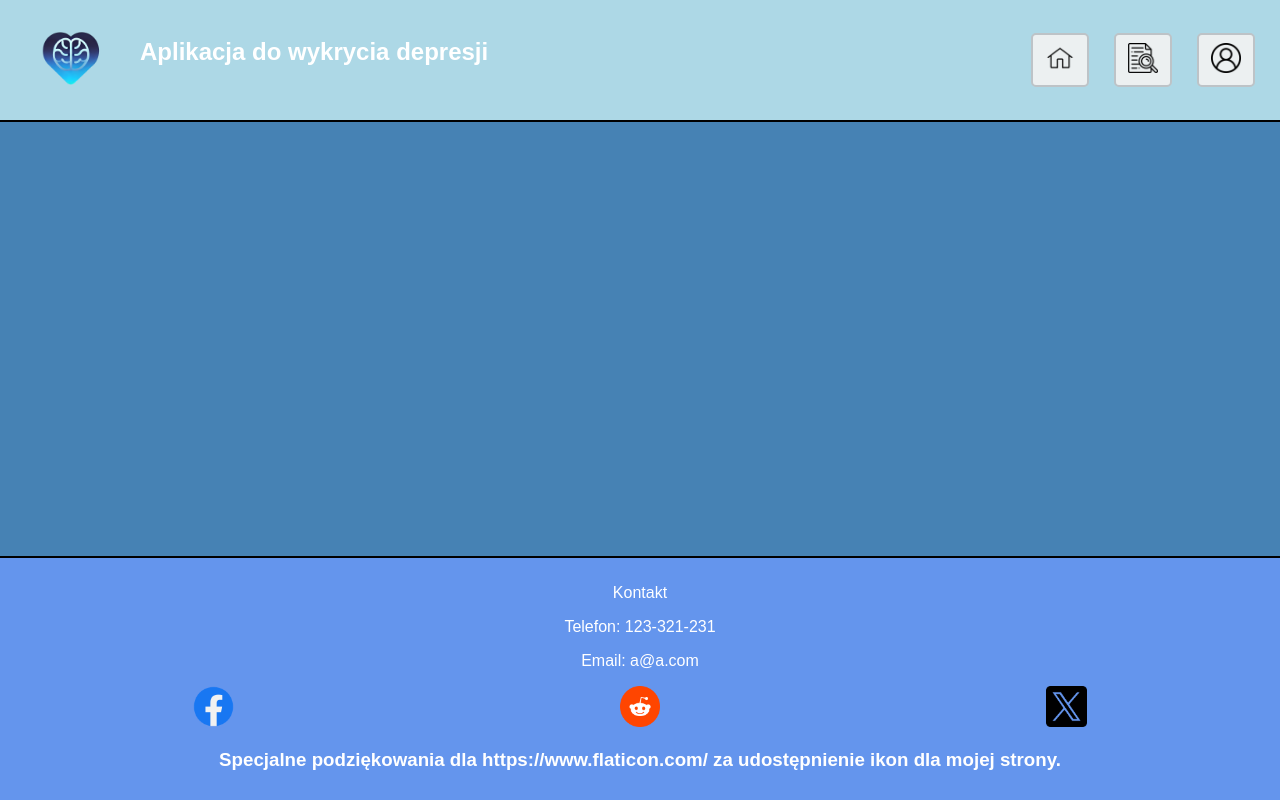
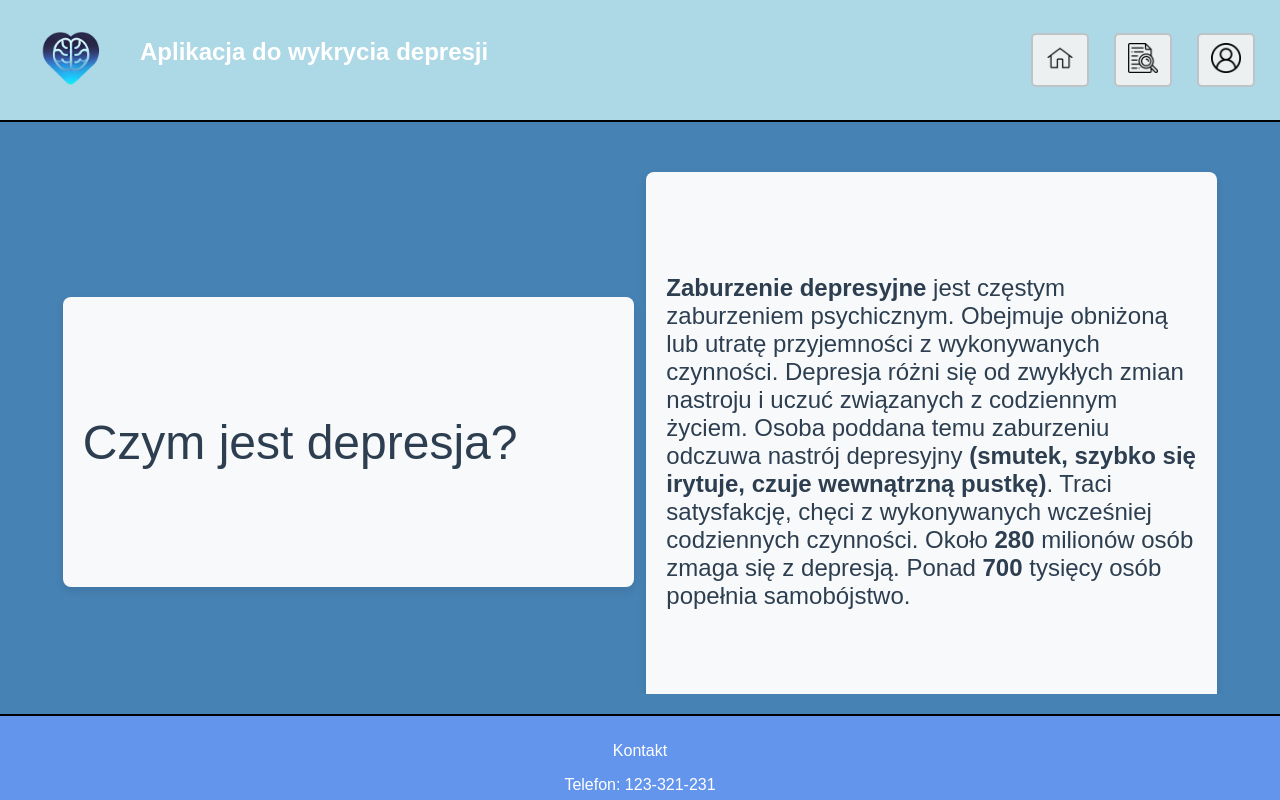
Before and after one commit to HubertKlosowski/Praca_Inzynierska, a Vue app in the folder App/frontend/: page / in a window 1280 px wide. Shown: the top 800 px of the page. Built offline with nearby package versions, Linux system fonts and the light colour scheme.

Commit message:
tworzenie konta i strona glowna

```diff
--- a/App/frontend/src/App.vue
+++ b/App/frontend/src/App.vue
@@ -1,5 +1,5 @@
 <script setup>
-import MainPage from "@/components/MainPage.vue"
+import MainPage from "@/components/RouterView.vue"
 import Footer from "@/components/Footer.vue";
 
 </script>
--- a/App/frontend/src/components/CreateAccount.vue
+++ b/App/frontend/src/components/CreateAccount.vue
@@ -1,5 +1,5 @@
 <script setup>
-import {computed, onMounted, reactive, ref} from "vue"
+import {computed, ref} from "vue"
 import axios from "axios"
 
 const name = ref('')
@@ -9,7 +9,7 @@ const password = ref('')
 const repeat_password = ref('')
 const usertype = ref(0)
 const show_password = ref(true)
-let error_index = ref(-1)
+const error_index = ref(-1)
 
 const showInfo = computed(() => {
   const error_info = [
@@ -18,7 +18,7 @@ const showInfo = computed(() => {
     'BŁĄD!! Hasło nie spełnia wymagań!!',
     'BŁĄD!! Wpisane hasła nie pasują do siebie!!',
     'BŁĄD!! Email nie spełnia wymagań!!',
-    'BŁĄD!! Użytkownik o tej samej nazwie istnieje!!',
+    'BŁĄD!! Użytkownik o tej samej nazwie/emailu istnieje!!',
     'BŁĄD!! Nie udało się dodać użytkownika!!'
   ]
   return error_info[error_index.value]
@@ -27,7 +27,7 @@ const check_password_length = computed(() => password.value.length > 8)
 const at_least_one_number = computed(() => new RegExp('[0-9]').test(password.value))
 const at_least_one_capital = computed(() => new RegExp('[A-Z]').test(password.value))
 const at_least_one_special = computed(() => new RegExp('[!@#$%^&*(),.?":{}|<>]').test(password.value.trim()))
-const check_email = computed(() => new RegExp('^[a-zA-Z0-9._%+-]+@[a-zA-Z0-9.-]+\\.[a-zA-Z]{2,}$').test(email.value.trim()))
+const check_email = computed(() => new RegExp('^[a-zA-Z0-9]+@[a-zA-Z0-9]+\\.[a-zA-Z]{2,}$').test(email.value.trim()))
 const passwords_match = computed(() => {
   return repeat_password.value.length !== 0 && password.value.length !== 0 && repeat_password.value === password.value
 })
@@ -40,48 +40,46 @@ window.onload = () => {
   repeat_password_input.onpaste = e => e.preventDefault()
 }
 
-const checkForSameUsername = (username) => {
-  let usernames = []
-  axios.get('http://localhost:8000/api/user/' + username)
-    .then(response => {
-      usernames = response
-    })
-    .catch(error => {
-      console.log(error)
-    })
-  return false
+const resetInputs = () => {
+  name.value = ''
+  email.value = ''
+  username.value = ''
+  password.value = ''
+  repeat_password.value = ''
+  usertype.value = 0
+  show_password.value = true
 }
 
-const checkForSameEmail = (email) => {
-  let emails = []
-  axios.get('http://localhost:8000/api/user/' + email)
-    .then(response => {
-      emails = response
-    })
-    .catch(error => {
-      console.log(error)
-    })
-  return false
+const existsWithSameParam = async (param, path) => {
+  try {
+    const response = await axios.get(path + param)
+    return response.status !== 404
+  } catch (error) {
+    return false
+  }
 }
 
-const isDataValid = (user_obj) => {
+const isDataValid = async (user_obj) => {
   for (const [key, value] of Object.entries(user_obj)) {
     if (value.length === 0) {
       return 1
     }
-  } if (!(check_password_length && at_least_one_special && at_least_one_number && at_least_one_capital)) {
+  } if (!check_password_length.value || !at_least_one_special.value || !at_least_one_number.value || !at_least_one_capital.value) {
     return 2
-  } else if (!passwords_match) {
+  } else if (!passwords_match.value) {
     return 3
-  } else if (check_email) {
+  } else if (!check_email.value) {
     return 4
-  } else if (checkForSameUsername(username.value)) {
+  }
+  const email_exists = await existsWithSameParam(user_obj['email'], 'http://localhost:8000/api/user/email/')
+  const username_exists = await existsWithSameParam(user_obj['username'], 'http://localhost:8000/api/user/username/')
+  if (email_exists || username_exists) {
     return 5
   }
   return 0
 }
 
-const createAccount = () => {
+const createAccount = async () => {
   const user_obj = {
     name: name.value,
     email: email.value,
@@ -89,10 +87,10 @@ const createAccount = () => {
     usertype: +usertype.value,  // konwersja do int I love JS
     password: password.value
   }
-  error_index.value = isDataValid(user_obj)
+  error_index.value = await isDataValid(user_obj)
   if (error_index.value === 0) {
     try {
-      axios.post('http://localhost:8000/api/user/create_user', {
+      await axios.post('http://localhost:8000/api/user/create_user', {
         name: name.value,
         email: email.value,
         username: username.value,
@@ -104,6 +102,7 @@ const createAccount = () => {
       error_index.value = 6
     }
   }
+  resetInputs()
 }
 </script>
 
@@ -147,7 +146,10 @@ const createAccount = () => {
       <input v-if="passwords_match === true" style="background-color: lightgreen" type="password" id="repeat_password" v-model="repeat_password">
       <input v-else-if="passwords_match === false" style="background-color: indianred" type="password" id="repeat_password" v-model="repeat_password">
 
-      <button type="submit">Załóż konto</button>
+      <div class="buttons_row">
+        <button type="submit">Załóż konto</button>
+        <button type="reset" @click="resetInputs">Resetuj</button>
+      </div>
     </form>
 
     <div class="not_form_column">
@@ -157,10 +159,10 @@ const createAccount = () => {
           <li :style="{ color: check_password_length ? 'darkgreen' : 'darkred' }">osiem znaków</li>
           <li :style="{ color: at_least_one_number ? 'darkgreen' : 'darkred' }">jedną cyfrę</li>
           <li :style="{ color: at_least_one_capital ? 'darkgreen' : 'darkred' }">jedną wielką literę</li>
-          <li :style="{ color: at_least_one_special ? 'darkgreen' : 'darkred' }">jeden znak specjalny collapse</li>
+          <li :style="{ color: at_least_one_special ? 'darkgreen' : 'darkred' }">jeden znak specjalny</li>
         </ol>
       </div>
-      <div class="info" :style="{ visibility: error_index.value !== -1 ? 'visible' : 'collapse' }">
+      <div class="info" :style="{ color: error_index.value === 0 ? 'darkgreen' : 'darkred' }">
         {{ showInfo }}
       </div>
       <div class="go_back_to_login">
@@ -206,7 +208,7 @@ input[type="radio"] {
 }
 
 .password_requirements {
-  background-color: #f8f9fa;
+  background-color: rgb(248, 249, 250);
   height: 50%;
   padding: 20px;
   border-radius: 8px;
@@ -231,6 +233,31 @@ button[type="button"] {
   width: 15%;
 }
 
+button[type="reset"] {
+  padding: 10px 15px;
+  background-color: lightslategrey;
+  color: white;
+  border: none;
+  border-radius: 4px;
+  font-size: 1rem;
+  cursor: pointer;
+  transition: background-color 0.3s;
+}
+
+button[type="reset"]:hover {
+  background-color: darkslategrey;
+}
+
+.buttons_row {
+  display: flex;
+  flex-direction: row;
+  justify-content: space-evenly;
+}
+
+.buttons_row > * {
+  width: 35%;
+}
+
 .password_part {
   display: flex;
   flex-direction: row;
@@ -241,7 +268,7 @@ form {
   flex-direction: column;
   width: 55%;
   padding: 20px;
-  background-color: #f8f9fa;
+  background-color: rgb(248, 249, 250);
   border-radius: 8px;
   box-shadow: 0 4px 8px rgba(0, 0, 0, 0.1);
 }
@@ -284,7 +311,7 @@ button[type="submit"]:hover {
   text-decoration: none;
   padding: 20px;
   transition: color 0.3s ease;
-  background-color: #f8f9fa;
+  background-color: rgb(248, 249, 250);
   border-radius: 8px;
   text-align: center;
 }
@@ -295,7 +322,7 @@ button[type="submit"]:hover {
 
 .info {
   padding: 20px;
-  background-color: #f8f9fa;
+  background-color: rgb(248, 249, 250);
   border-radius: 8px;
   color: darkred;
   font-size: 1.2rem;
--- a/App/frontend/src/components/Footer.vue
+++ b/App/frontend/src/components/Footer.vue
@@ -8,6 +8,9 @@
       <p>Kontakt</p>
       <p>Telefon: 123-321-231</p>
       <p>Email: a@a.com</p>
+    </div>
+    <div class="more_info">
+      Więcej infomacji na temat depresji można znaleźć <a href="https://www.who.int/news-room/fact-sheets/detail/depression" target="_blank">tutaj</a>
     </div>
     <div class="social_media">
       <a href="https://www.facebook.com/" target="_blank"><img src="@/assets/facebook.png" alt="Facebook icon"></a>
--- a/App/frontend/src/components/ForgotPassword.vue
+++ b/App/frontend/src/components/ForgotPassword.vue
@@ -48,7 +48,7 @@ form {
   width: 45%;
   height: 40%;
   padding: 20px;
-  background-color: #f8f9fa;
+  background-color: rgb(248, 249, 250);
   border-radius: 8px;
   box-shadow: 0 4px 8px rgba(0, 0, 0, 0.1);
 }
@@ -91,6 +91,10 @@ button[type="submit"] {
   text-align: center;
 }
 
+.cancel:hover {
+  background-color: darkslategrey;
+}
+
 button[type="submit"]:hover {
   background-color: darkgreen;
 }
--- a/App/frontend/src/components/LoginForm.vue
+++ b/App/frontend/src/components/LoginForm.vue
@@ -96,14 +96,14 @@ form {
   width: 35%;
   height: 90%;
   padding: 20px;
-  background-color: #f8f9fa;
+  background-color: rgb(248, 249, 250);
   border-radius: 8px;
   box-shadow: 0 4px 8px rgba(0, 0, 0, 0.1);
 }
 
 .password_requirements {
   width: 25%;
-  background-color: #f8f9fa;
+  background-color: rgb(248, 249, 250);
   height: 90%;
   padding: 20px;
   border-radius: 8px;
@@ -175,7 +175,7 @@ p {
   font-size: 1.2rem;
   text-decoration: none;
   transition: color 0.3s ease;
-  background-color: #f8f9fa;
+  background-color: rgb(248, 249, 250);
   border-radius: 8px;
   padding: 20px;
   text-align: center;
--- a/App/frontend/src/components/MainPage.vue
+++ b/App/frontend/src/components/MainPage.vue
@@ -1,11 +1,75 @@
 <script setup>
-import {RouterView} from "vue-router"
 
 </script>
 
 <template>
   <div class="main">
-    <RouterView></RouterView>
+    <div class="row">
+      <div class="question">
+        Czym jest depresja?
+      </div>
+      <div class="content">
+        <b>Zaburzenie depresyjne</b> jest częstym zaburzeniem psychicznym. Obejmuje obniżoną lub utratę przyjemności z wykonywanych czynności.
+        Depresja różni się od zwykłych zmian nastroju i uczuć związanych z codziennym życiem.
+        Osoba poddana temu zaburzeniu odczuwa nastrój depresyjny <b>(smutek, szybko się irytuje, czuje wewnątrzną pustkę)</b>.
+        Traci satysfakcję, chęci z wykonywanych wcześniej codziennych czynności.
+        Około <b>280</b> milionów osób zmaga się z depresją. Ponad <b>700</b> tysięcy osób popełnia samobójstwo.
+      </div>
+    </div>
+    <div class="row">
+      <div class="content">
+        <h4>Częste objawy</h4>
+        <ul class="symptoms">
+          <li>słaba koncentracja</li>
+          <li>uczucie przygnębienia i niskiej samooceny</li>
+          <li>myślenie o samobójstwie, śmierci</li>
+          <li>zakłocony sen</li>
+          <li>brak energii i uczucie zmęczenia</li>
+          <li>utrata apetytu lub wagi</li>
+        </ul>
+        Czas trwania depresji jest dłuższy od zmian nastrojów.
+      </div>
+      <div class="question">
+        Jakie są objawy depresji?
+      </div>
+    </div>
+    <div class="row">
+      <div class="question">
+        Jak leczy się depresję?
+      </div>
+      <div class="content">
+        Według WHO: <i>Istnieją skuteczne metody leczenia depresji.
+        Obejmują one terapię psychologiczną oraz leki.
+        Zasięgnij pomocy, jeśli masz objawy depresji.
+        Terapia psychologiczna jest pierwszą metodą leczenia depresji.
+        Może być łączona z lekami przeciwdepresyjnymi w przypadku umiarkowanej i ciężkiej depresji.
+        Leki przeciwdepresyjne nie są potrzebne w przypadku łagodnej depresji.</i>
+      </div>
+    </div>
+    <div class="row">
+      <div class="content">
+        <ul class="goals">
+          <li>Walka z depresją</li>
+          <li>Zwiększenie świadomości o problemie depresji w mediach społecznościowych</li>
+          <li>Pomoc społeczności polskiej</li>
+        </ul>
+      </div>
+      <div class="question">
+        Cele aplikacji
+      </div>
+    </div>
+    <div class="row">
+      <div class="question">
+        Możliwości aplikacji
+      </div>
+      <div class="content">
+        <ul class="features">
+          <li>Możliwość detekcji depresji w wpisach użytkowników</li>
+          <li>Obsługa angielskich i polskich wpisów</li>
+          <li>Wykorzystanie LLM's do wykrycia depresji</li>
+        </ul>
+      </div>
+    </div>
   </div>
 </template>
 
@@ -15,5 +79,72 @@ import {RouterView} from "vue-router"
   background-color: steelblue;
   color: white;
   padding: 20px;
+  display: flex;
+  flex-direction: column;
+  max-height: 64vh;
+  overflow-y: auto;
+}
+
+.row {
+  display: flex;
+  flex-direction: row;
+  flex-wrap: wrap;
+  justify-content: space-evenly;
+  align-items: center;
+  color: #2c3e50;
+  padding: 10px;
+}
+
+.question {
+  width: 45%;
+  height: 250px;
+  justify-content: center;
+  align-content: center;
+  background-color: rgb(248, 249, 250);
+  padding: 20px;
+  border-radius: 8px;
+  box-shadow: 0 4px 8px rgba(0, 0, 0, 0.1);
+  font-size: 3rem;
+}
+
+.content {
+  width: 45%;
+  height: 500px;
+  justify-content: center;
+  align-content: center;
+  background-color: rgb(248, 249, 250);
+  padding: 20px;
+  border-radius: 8px;
+  box-shadow: 0 4px 8px rgba(0, 0, 0, 0.1);
+  font-size: 1.5rem;
+}
+
+::-webkit-scrollbar {
+  width: 20px;
+  height: 20px;
+}
+
+::-webkit-scrollbar-thumb {
+  background: rgb(154,160,193);
+  background: linear-gradient(0deg, rgba(154,160,193,1) 35%, rgba(0,147,255,1) 100%);
+  border-radius: 10px;
+}
+
+::-webkit-scrollbar-track {
+  background: #f1f1f1;
+  border-radius: 10px;
+}
+
+::-webkit-scrollbar-thumb:hover {
+  background: rgb(101,105,122);
+  background: linear-gradient(0deg, rgba(101,105,122,1) 35%, rgba(0,1,255,1) 100%);
+}
+
+.symptoms > * {
+  list-style-type: "😞";
+}
+
+.goals > *, .features > * {
+  list-style-type: "✅";
 }
 </style>
--- /dev/null
+++ b/App/frontend/src/components/RouterView.vue
@@ -0,0 +1,19 @@
+<script setup>
+import {RouterView} from "vue-router"
+
+</script>
+
+<template>
+  <div class="main">
+    <RouterView></RouterView>
+  </div>
+</template>
+
+<style scoped>
+.main {
+  flex: 3;
+  background-color: steelblue;
+  color: white;
+  padding: 20px;
+}
+</style>
```
Also changed, not shown: 2 other files (tests, documents, lock files or other folders).
